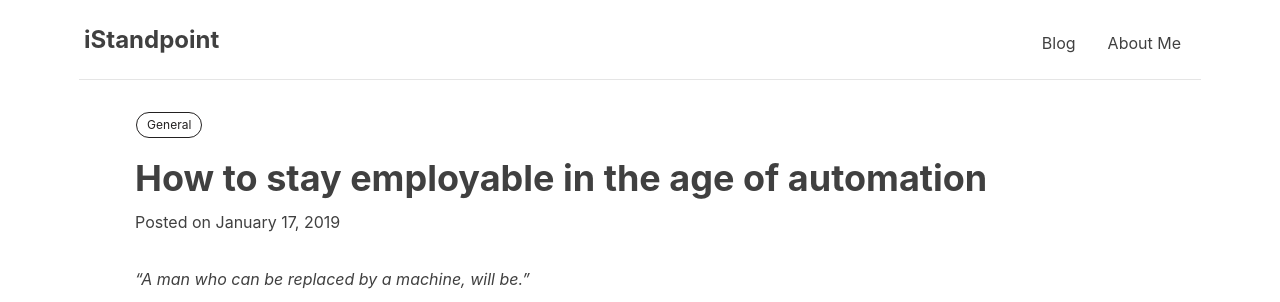
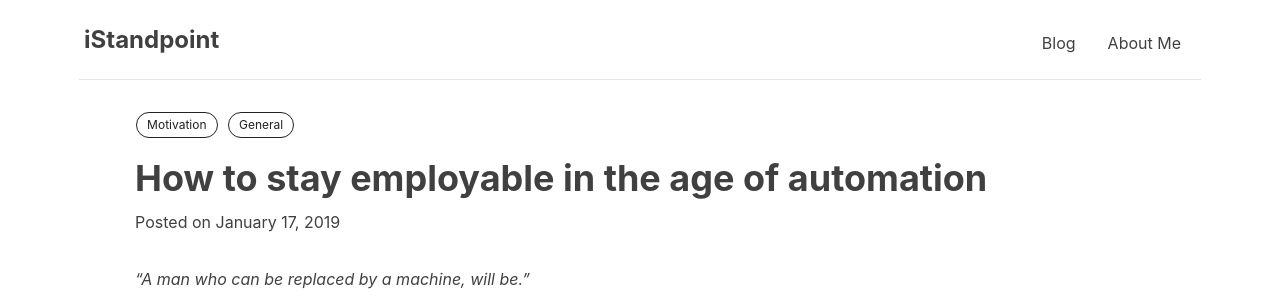
Before and after one commit to gargsaar/singlepage_website_ni, a Jekyll site: the page built from _posts/2019-01-17-how-to-stay-employable-in-the-age-of-automation.markdown, in a window 1280 px wide and 900 px high. Shown: the top 302 px of the window. Built offline with Jekyll 4.4.1, drawn with Linux system fonts in a browser that asks for light colours; nearby versions of some CDN libraries.

Commit message:
Update 2019-01-17-how-to-stay-employable-in-the-age-of-automation.markdown

```diff
--- a/_posts/2019-01-17-how-to-stay-employable-in-the-age-of-automation.markdown
+++ b/_posts/2019-01-17-how-to-stay-employable-in-the-age-of-automation.markdown
@@ -5,6 +5,7 @@ date:   2019-01-17
 header-style: text
 lang: en
 tags:
+  - Motivation
   - General
 ---
 *“A man who can be replaced by a machine, will be.”*
```
